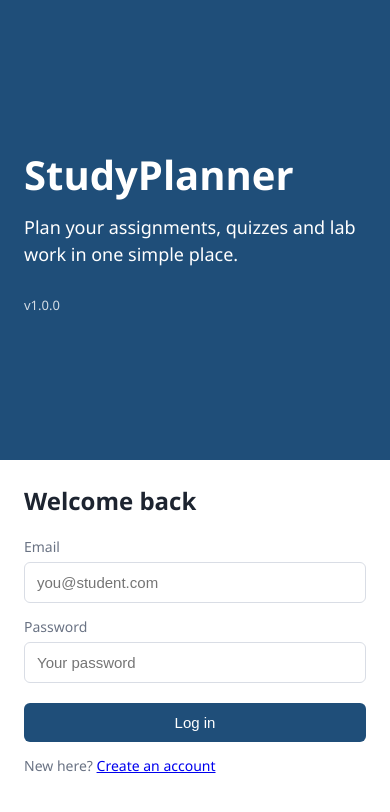
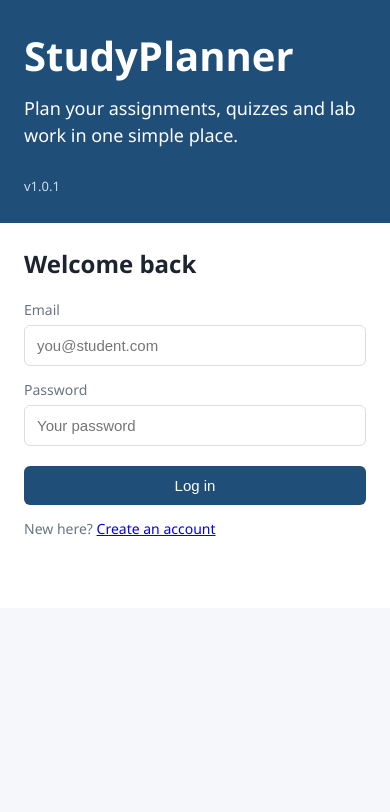
Before and after one commit to ayanali14/study-planner, a plain HTML site: page index.html in a window 390 px wide. Drawn offline with Linux system fonts and the light colour scheme.

Commit message:
Hotfix: keep login button visible on phones (v1.0.1)

```diff
--- a/index.html
+++ b/index.html
@@ -13,7 +13,7 @@
     <section class="hero">
       <h1>StudyPlanner</h1>
       <p>Plan your assignments, quizzes and lab work in one simple place.</p>
-      <span class="version" id="app-version">v1.0.0</span>
+      <span class="version" id="app-version">v1.0.1</span>
     </section>
 
     <section class="auth-panel">
--- a/styles.css
+++ b/styles.css
@@ -107,10 +107,9 @@ input, select {
 @media (max-width: 700px) {
   .auth {
     flex-direction: column;
-    height: 100vh;
-    overflow: hidden;
+    min-height: 100vh;
   }
-  .hero { flex: none; min-height: 460px; padding: 40px 24px; }
+  .hero { flex: none; min-height: 0; padding: 28px 24px; }
   .auth-panel { flex: none; padding: 24px; }
   .task-form { flex-wrap: wrap; }
   .task-form select { width: 100%; }
```
Also changed, not shown: 1 other file.
